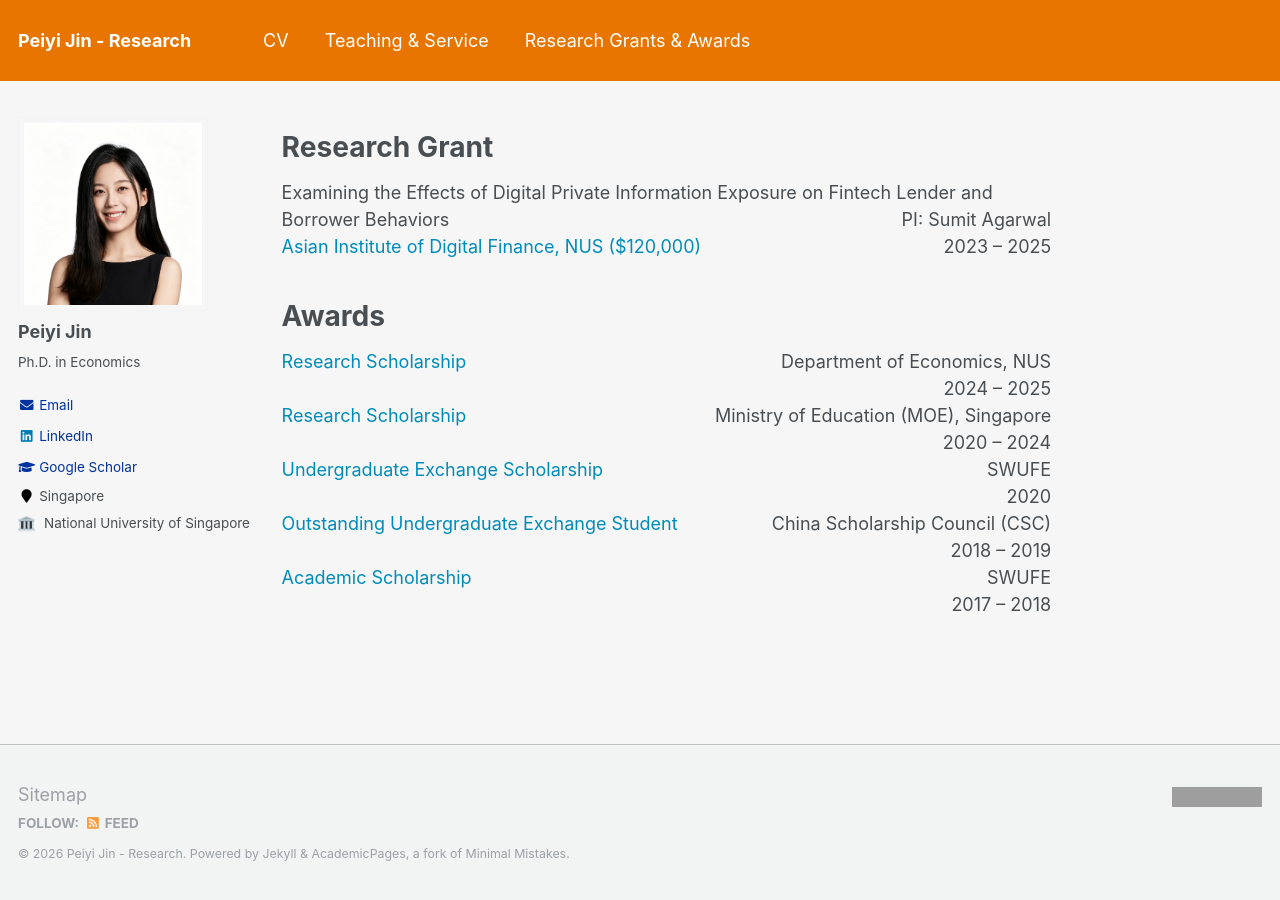
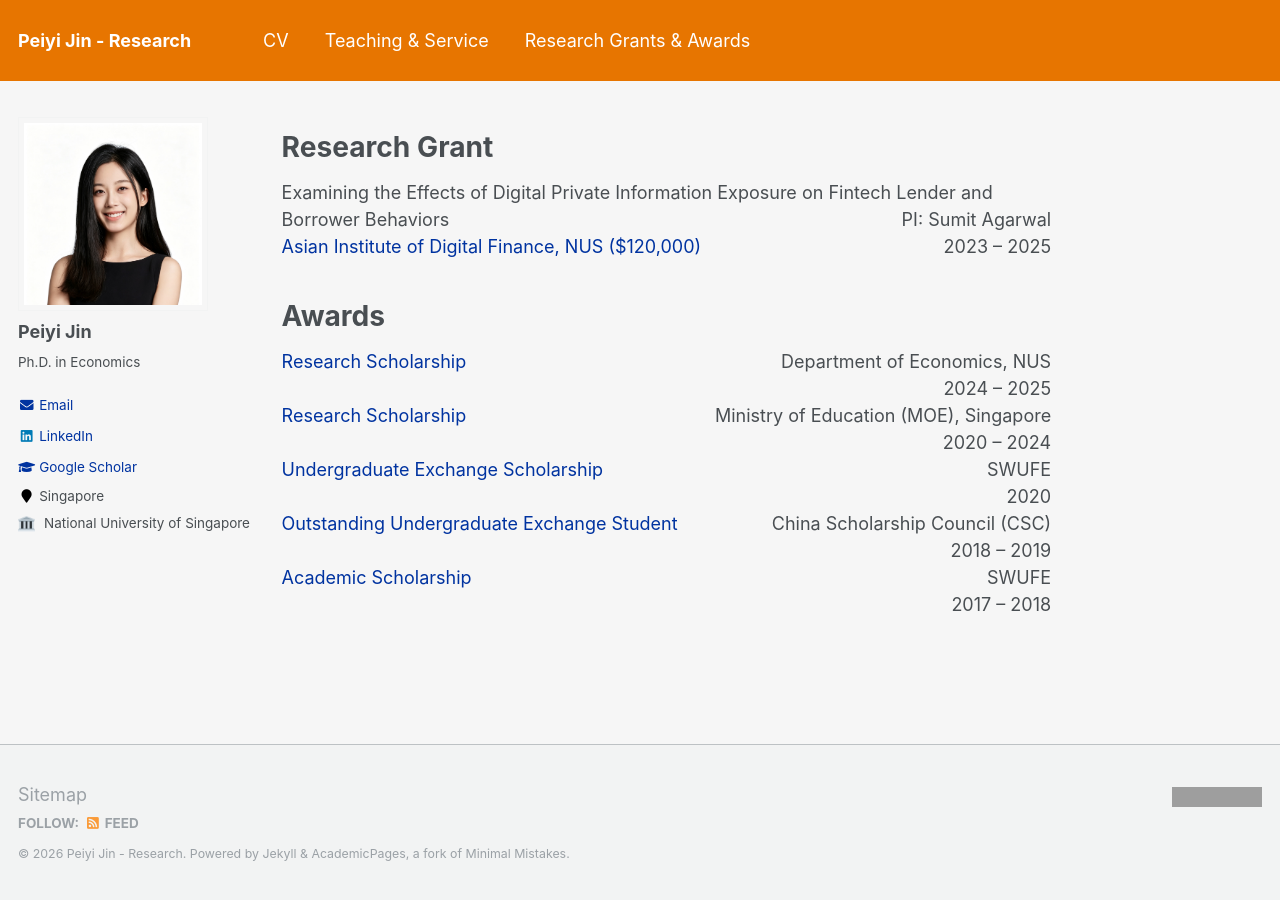
Before and after one commit to peiyi-jin/peiyi-jin.github.io, a Jekyll site: the page built from _pages/grants-awards.md, in a window 1280 px wide. Built offline with Jekyll 4.4.1, drawn with Linux system fonts in a browser that asks for light colours; grey boxes are pictures that could not be loaded.

Commit message:
统一奖项页蓝色文案并进一步放大头像
将 grants-awards 页面内联蓝色文本统一为 #0033A0，并将作者头像在桌面与移动端再放大一档。

Co-authored-by: Cursor <cursoragent@cursor.com>

```diff
--- a/_includes/head/custom.html
+++ b/_includes/head/custom.html
@@ -77,11 +77,11 @@
   }
 
   .author__avatar {
-    max-width: 780px;
+    max-width: 900px;
   }
 
   .author__avatar img {
-    width: 780px;
+    width: 900px;
     max-width: 100%;
     height: auto;
   }
@@ -107,11 +107,11 @@
     }
 
     .author__avatar {
-      max-width: 660px;
+      max-width: 760px;
     }
 
     .author__avatar img {
-      width: 660px;
+      width: 760px;
     }
 
     .page__content div[style*="overflow:auto"] {
--- a/_pages/grants-awards.md
+++ b/_pages/grants-awards.md
@@ -13,7 +13,7 @@ Research Grant
 </div>
 
 <div class="row">
-  <span style="color:#008cba;">Asian Institute of Digital Finance, NUS ($120,000)</span>
+  <span style="color:#0033A0;">Asian Institute of Digital Finance, NUS ($120,000)</span>
   <span style="float:right;">2023 – 2025</span>
 </div>
 
@@ -23,7 +23,7 @@ Awards
 ======
 
 <div style="overflow:auto;">
-  <span style="color:#008cba;">Research Scholarship</span>
+  <span style="color:#0033A0;">Research Scholarship</span>
   <div style="float:right; text-align:right;">
     Department of Economics, NUS<br>
     2024 – 2025
@@ -31,7 +31,7 @@ Awards
 </div>
 
 <div style="overflow:auto;">
-  <span style="color:#008cba;">Research Scholarship</span>
+  <span style="color:#0033A0;">Research Scholarship</span>
   <div style="float:right; text-align:right;">
     Ministry of Education (MOE), Singapore<br>
     2020 – 2024
@@ -39,7 +39,7 @@ Awards
 </div>
 
 <div style="overflow:auto;">
-  <span style="color:#008cba;">Undergraduate Exchange Scholarship</span>
+  <span style="color:#0033A0;">Undergraduate Exchange Scholarship</span>
   <div style="float:right; text-align:right;">
     SWUFE<br>
     2020
@@ -47,7 +47,7 @@ Awards
 </div>
 
 <div style="overflow:auto;">
-  <span style="color:#008cba;">Outstanding Undergraduate Exchange Student</span>
+  <span style="color:#0033A0;">Outstanding Undergraduate Exchange Student</span>
   <div style="float:right; text-align:right;">
     China Scholarship Council (CSC)<br>
     2018 – 2019
@@ -55,7 +55,7 @@ Awards
 </div>
 
 <div style="overflow:auto;">
-  <span style="color:#008cba;">Academic Scholarship</span>
+  <span style="color:#0033A0;">Academic Scholarship</span>
   <div style="float:right; text-align:right;">
     SWUFE<br>
     2017 – 2018
```
